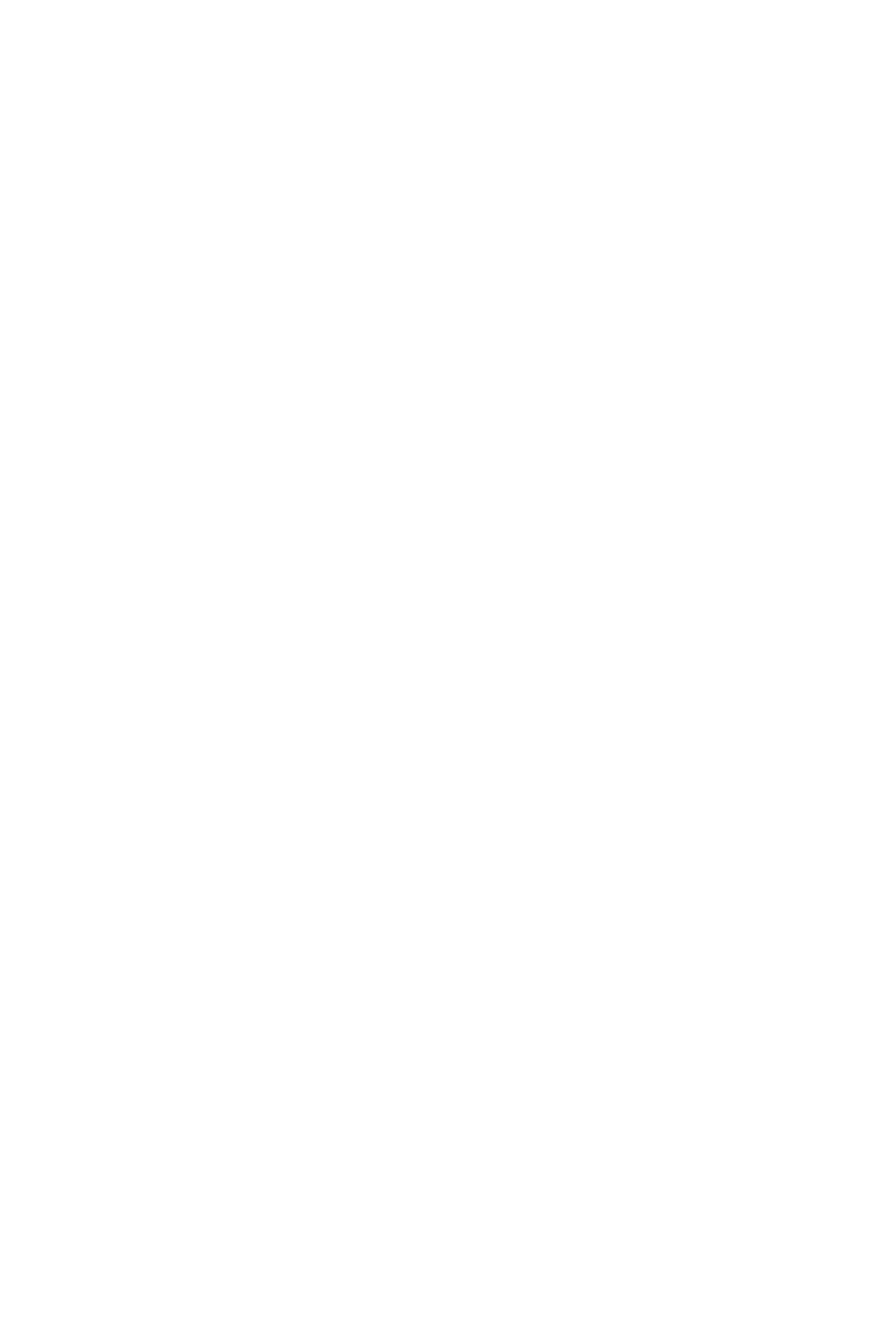
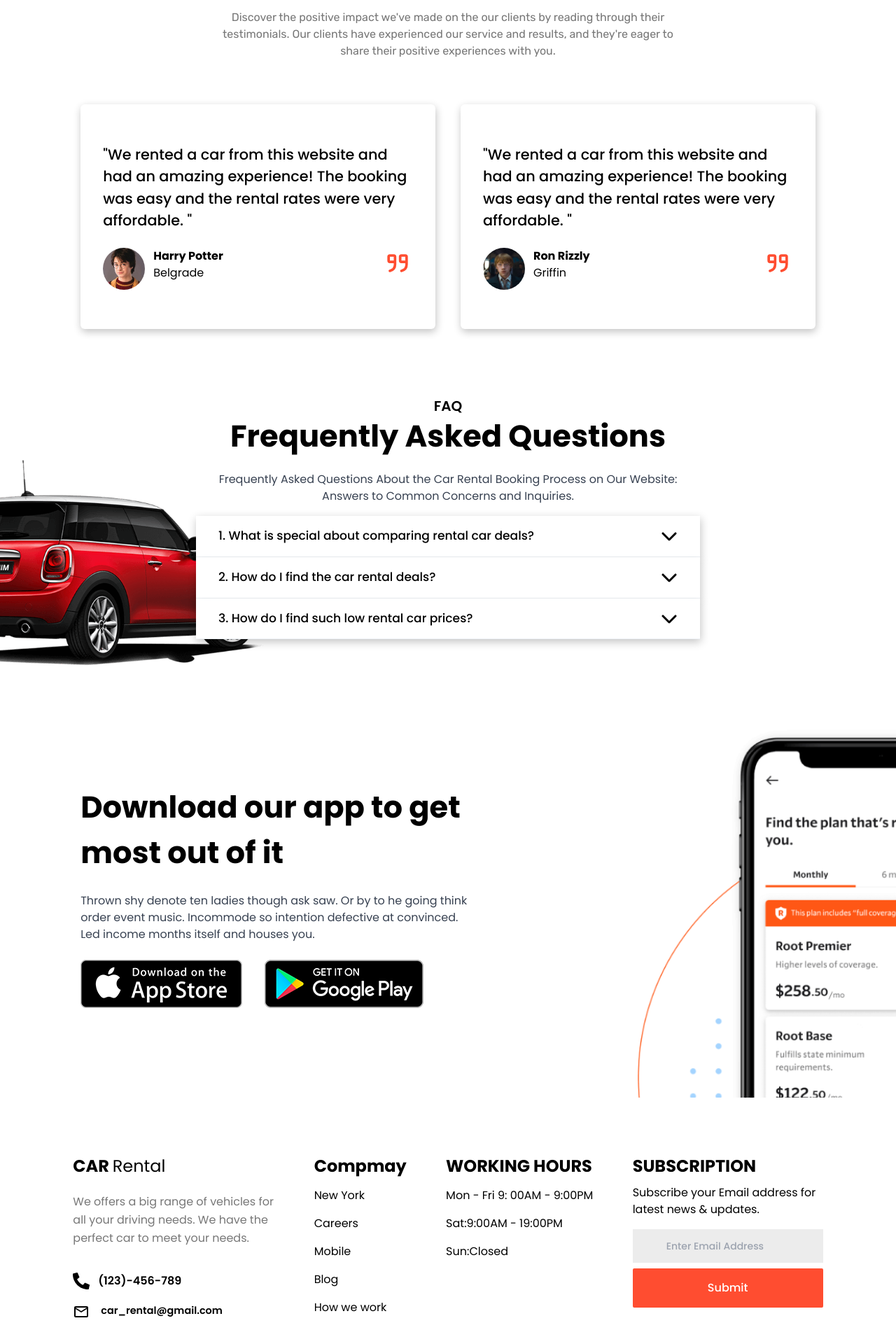
Before and after one commit to thaparup/car_rental, a React (Vite) app: page / in a window 1280 px wide. Shown: the part 3951-5871 px from the top of the page at 70% size. Before the commit the page ends 3771 px from the top, so only its background shows below. Built offline with nearby package versions, Linux system fonts and the light colour scheme.

Commit message:
completed media query of accrodion, faq, download, footer, testimonials, why choose us, componenst

```diff
--- a/src/Pages/Homepage.jsx
+++ b/src/Pages/Homepage.jsx
@@ -6,6 +6,9 @@ import VehicleModels from "../componenets/VehicleModels";
 import Banner from "../componenets/Banner";
 import WhyChooseUs from "../componenets/WhyChooseUs";
 import Testimonials from "../componenets/Testimonials";
+import FAQ from "../componenets/FAQ";
+import Download from "../componenets/Download";
+import Footer from "../componenets/Footer";
 
 export default function Homepage() {
   return (
@@ -16,9 +19,10 @@ export default function Homepage() {
       <VehicleModels />
       <Banner />
       <WhyChooseUs />
-      {/*
-       */}
-      {/* <Testimonials /> */}
+      <Testimonials />
+      <FAQ />
+      <Download />
+      <Footer />
     </section>
   );
 }
--- a/src/componenets/Accrodion.jsx
+++ b/src/componenets/Accrodion.jsx
@@ -8,17 +8,18 @@ export default function Accrodion({
   setAccordion,
 }) {
   return (
-    <div className="shadow-boxShadow ">
     <div
-        className="cursor-pointer flex flex-col border-b-[1px] border-slate-100"
+      className="cursor-pointer flex flex-col border-b-[1px] border-slate-100 shadow-boxShadow mx-auto w-[45rem] sm:w-[34rem] xsm:w-[25rem]"
       onClick={() => setAccordion((prev) => !prev)}
     >
       <div
-          className={`flex justify-between px-8 py-4 min-w-[45rem] ${
+        className={`flex w-[45rem] justify-between px-8  py-4 sm:w-[34rem] xsm:w-[25rem] ${
           accordion ? "text-white bg-pmColor" : "text-black bg-white"
         }`}
       >
-          <p className="font-medium text-[1.07rem] font-poppins">{questions}</p>
+        <p className="font-medium text-[1.07rem] font-poppins sm:shrink-0">
+          {questions}
+        </p>
 
         <FaChevronDown
           size={24}
@@ -34,8 +35,7 @@ export default function Accrodion({
             : "max-h-0 overflow-hidden"
         }`}
       >
-          <p className="py-6">{answers}</p>
-        </div>
+        <p className="py-6 text-[#777777] text-[1rem] font-rubik">{answers}</p>
       </div>
     </div>
   );
--- a/src/componenets/Download.jsx
+++ b/src/componenets/Download.jsx
@@ -4,22 +4,21 @@ import Img2 from "../assets/download/googleapp.svg";
 
 export default function Download() {
   return (
-    <section className="py-[8rem] px-[7.2rem] bg-[url('src/assets/banners/bg02.png')] min-h-[3rem] bg-no-repeat bg-cover">
-      <div className="flex flex-col gap-6 max-w-[35rem]">
-        <h2 className="text-[2.7rem] font-bold font-poppins">
+    <section className="py-[8rem]  px-[7.2rem] lg:px-[6.2rem] md:px-[5.2rem] sm:px-[3.8rem] xsm:px-[1.4rem] bg-[url('src/assets/banners/bg02.png')] min-h-[3rem] bg-no-repeat bg-cover">
+      <div className="flex flex-col gap-6 max-w-[35rem] ">
+        <h2 className="text-[2.7rem] font-bold font-poppins md:text-center sm:text-center xsm:text-center">
           Download our app to get most out of it
         </h2>
-        <p className="text-gray-700">
+        <p className="text-gray-700 md:text-center sm:text-center xsm:text-center">
           Thrown shy denote ten ladies though ask saw. Or by to he going think
           order event music. Incommode so intention defective at convinced. Led
           income months itself and houses you.
         </p>
-        <div className="flex gap-8">
-          <img src={Img1} alt="" />
+        <div className="flex gap-8 sm:flex-col sm:gap-8 w-[60%] sm:mx-auto xsm:flex-col xsm:gap-8 xsm:w-[60%] xsm:mx-auto md:mt-7 sm:mt-7 xsm:mt-7">
+          <img src={Img1} alt="" className="" />
           <img src={Img2} alt="" />
         </div>
       </div>
-      <div></div>
     </section>
   );
 }
--- a/src/componenets/FAQ.jsx
+++ b/src/componenets/FAQ.jsx
@@ -22,16 +22,8 @@ export default function FAQ() {
           </p>
         </div>
 
-        <div className="max-w-[45rem] mx-auto bg"></div>
-        {/* <Accrodion
-          questions={QAndAOne.question}
-          answers={QAndAOne.answer}
-          accordion={accordionOne}
-          setAccordion={setAccordionOne}
-        /> */}
-
-        <div className="max-w-[45rem] mx-auto">
-          <div className="shadow-boxShadow">
+        <div className="">
+          <div className="">
             <Accrodion
               questions={QAndAOne.question}
               answers={QAndAOne.answer}
--- a/src/componenets/Footer.jsx
+++ b/src/componenets/Footer.jsx
@@ -1,88 +1,90 @@
 import React from "react";
 import { FaPhoneAlt } from "react-icons/fa";
 import { MdOutlineEmail } from "react-icons/md";
+import { Link } from "react-router-dom";
 export default function Footer() {
   return (
-    <section className="px-[7.2rem]  py-16 flex justify-between">
-      <div className="flex gap-12">
+    <section className="px-[3rem]  py-20 flex justify-evenly lg:flex-wrap md:flex-wrap sm:flex-wrap xsm:flex-wrap">
+      <div className="lg:w-1/2 lg:flex lg:flex-col lg:items-center md:w-1/2 md:flex md:flex-col md:items-center sm:w-1/2 sm:flex sm:flex-col sm:items-center xsm:w-full xsm:flex xsm:flex-col xsm:items-center ">
         <div>
-          <span className="text-[1.5rem] font-bold">CAR</span>
-          <span className="text-[1.5rem] font-poppins pl-[0.3rem]">Rental</span>
-          <p className="text-gray-700 text-[1.07rem] py-5 max-w-[18rem]">
-            We offers a big range of vehicles for all your driving needs. We
-            have the perfect car to meet your needs.
+          <span className="text-[1.5rem] font-bold ">CAR</span>
+          <span className="text-[1.5rem] font-poppins pl-[0.3rem] inline-">
+            Rental
+          </span>
+        </div>
+        <p className="text-[#777777] text-[1rem] py-5 max-w-[18rem] leading-relaxed ">
+          We offers a big range of vehicles for all your driving needs. We have
+          the perfect car to meet your needs.
         </p>
-          <div className="flex gap-3">
-            <FaPhoneAlt size={24} />
-            <p className="font-medium text-lg">123-456-789</p>
+        <div className="flex gap-3 mt-4 ">
+          <FaPhoneAlt size={24} className="" />
+          <p className="font-semibold"> (123)-456-789</p>
         </div>
-          <div className="flex gap-4 font-medium py-2">
+        <div className="flex gap-4 font-medium py-2 mt-3">
           <MdOutlineEmail size={24} className="self-center" />
-            <p className="font-medium text-lg">car_rental@gmail.com</p>
+          <p className="font-semibold text-[0.9rem]">car_rental@gmail.com</p>
         </div>
       </div>
-        <div className="flex flex-col gap-2">
+      <div className="lg:w-1/2 lg:flex lg:flex-col lg:items-center md:w-1/2 md:flex md:flex-col md:items-center sm:w-1/2 sm:flex sm:flex-col sm:items-center xsm:w-full xsm:flex xsm:flex-col xsm:items-center xsm:mt-16 ">
         <h2 className="text-[1.5rem] font-bold">Compmay</h2>
-          <div className="flex flex-col gap-2 text-[1rem]">
-            <a
-              href=""
+        <div className=" text-[1rem] flex flex-col gap-4 mt-3">
+          <Link
+            to=""
             className="hover:text-pmColor transition-colors duration-300 ease-in-out"
           >
             New York
-            </a>
-            <a
-              href=""
+          </Link>
+          <Link
+            to=""
             className="hover:text-pmColor transition-colors duration-300 ease-in-out"
           >
             Careers
-            </a>
-            <a
-              href=""
+          </Link>
+          <Link
+            to=""
             className="hover:text-pmColor transition-colors duration-300 ease-in-out"
           >
             Mobile
-            </a>
-            <a
-              href=""
+          </Link>
+          <Link
+            to=""
             className="hover:text-pmColor transition-colors duration-300 ease-in-out"
           >
             Blog
-            </a>
-            <a
-              href=""
+          </Link>
+          <Link
+            to=""
             className="hover:text-pmColor transition-colors duration-300 ease-in-out"
           >
             How we work
-            </a>
+          </Link>
         </div>
       </div>
-      </div>
-      <div className="flex gap-20">
-        <div className="flex flex-col gap-2">
+
+      <div className="lg:w-1/2 lg:flex lg:flex-col lg:gap-3 md:gap-3 lg:items-center lg:mt-20 sm:mt-20 md:w-1/2 md:flex md:flex-col md:items-center md:mt-20 sm:w-1/2 sm:flex sm:flex-col sm:items-center xsm:w-full xsm:flex xsm:flex-col xsm:items-center xsm:mt-16">
         <h2 className="text-[1.5rem] font-bold">WORKING HOURS</h2>
-          <div className="flex flex-col gap-2">
+        <div className="flex flex-col gap-4 mt-3">
           <p className="text-[1rem]">Mon - Fri 9: 00AM - 9:00PM</p>
           <p className="text-[1rem]">Sat:9:00AM - 19:00PM</p>
           <p className="text-[1rem]">Sun:Closed</p>
         </div>
       </div>
 
-        <div className="max-w-[17rem] flex flex-col gap-2 ">
+      <div className=" w-[17rem] flex flex-col gap-2 lg:gap-3 md:gap-3 sm:gap-3 lg:w-1/2  lg:flex lg:flex-col lg:items-center lg:mt-20 md:w-1/2  md:flex md:flex-col md:items-center md:mt-20 sm:w-1/2 sm:flex sm:flex-col sm:items-center sm:mt-20 xsm:w-full xsm:flex xsm:flex-col xsm:items-center xsm:mt-16">
         <h2 className="text-[1.5rem] font-bold">SUBSCRIPTION</h2>
-          <p className=" text-[1.0rem]">
+        <p className=" text-[1.0rem] xsm:text-center">
           Subscribe your Email address for latest news & updates.
         </p>
-          <div className="mt-2">
+        <div className="mt-2 lg:bg-yellow-200 lg:w-[60%] md:w-[60%] sm:w-full xsm:w-full">
           <input
             type="text"
-              className="px-12 py-3 bg-[#ececec] outline-none w-full placeholder:text-sm placeholder:font-medium"
+            className="px-12 lg:w-full md:w-full sm:w-full xsm:w-full py-3 bg-[#ececec] outline-none w-full placeholder:text-sm placeholder:font-medium"
             placeholder="Enter Email Address"
           />
         </div>
-          <button className="bg-pmColor text-white text-md font-medium py-4 rounded-sm ">
+        <button className="bg-pmColor text-white text-md font-medium py-4 rounded-sm lg:w-[60%]  md:w-[60%] sm:w-full xsm:w-full  xsm:mt-1">
           Submit
         </button>
-        </div>
       </div>
     </section>
   );
--- a/src/componenets/Navbar.jsx
+++ b/src/componenets/Navbar.jsx
@@ -69,7 +69,7 @@ export default function Navbar() {
         className={`${
           nav
             ? "hidden"
-            : "absolute flex justify-between z-20 max-w-[133rem] w-full h-auto  items-center px-[6rem] py-[2rem] mx-auto top-0 left-0 right-0 lg:px-[5rem] md:px-[4rem] sm:px-[3rem] xsm:px-[1rem]"
+            : "absolute flex justify-between z-20 max-w-[133rem] w-full h-auto  items-center py-[2rem] mx-auto top-0 left-0 right-0  px-[6rem] lg:px-[5rem] md:px-[4rem] sm:px-[3rem] xsm:px-[1rem]"
         }`}
       >
         <div className="min-h-[60px] min-w-[160px">
--- a/src/componenets/Testimonials.jsx
+++ b/src/componenets/Testimonials.jsx
@@ -4,52 +4,64 @@ import img2 from "../assets/testimonials/pfp2.jpg";
 import { TbQuote } from "react-icons/tb";
 export default function Testimonials() {
   return (
-    <section className="py-24">
-      <div className="flex flex-col">
-        <div className="flex flex-col max-w-[40rem] mx-auto">
-          <h4 className="text-2xl text-center font-semibold font-poppins">
+    <section className="py-24 ">
+      <div className="flex flex-col ">
+        <div className="flex flex-col max-w-[41.8rem] mx-auto ">
+          <h4 className="text-[1.34rem] text-center font-medium font-rubik">
             Reviewed by People
           </h4>
-          <h2 className="text-[2.7rem]  font-poppins text-center font-semibold ">
+          <h2 className="text-[2.7rem]  font-poppins text-center font-bold sm:px-3 xsm:px-4">
             Client's Testimonials
           </h2>
-          <p className="text-gray-700 text-center ">
+          <p className="text-[#777777] text-center mt-4 font-rubik sm:px-4 xsm:px-5">
             Discover the positive impact we've made on the our clients by
             reading through their testimonials. Our clients have experienced our
             service and results, and they're eager to share their positive
             experiences with you.
           </p>
         </div>
-        <div className="mx-[7.2rem] flex gap-9 mt-16 ">
-          <div className="bg-white px-8 py-14 rounded-md shadow-boxShadow">
-            <p className="text-2xl font-semibold font-poppins">
+        <div className=" px-[7.2rem] lg:px-[6rem] md:px-[5rem] sm:px-[3rem] xsm:px-[0rem] flex gap-9 mt-16 md:flex-wrap md:w-[36rem] md:gap-12 md:mx-auto sm:flex-wrap sm:w-[36rem] sm:gap-12 sm:mx-auto xsm:flex-wrap xsm:w-[22rem] xsm:gap-12 xsm:mx-auto">
+          <div className="bg-white px-8 py-14 rounded-md shadow-boxShadow xsm:py-6 xsm:px-4">
+            <p className="text-[1.3rem] font-medium  font-poppins ">
               "We rented a car from this website and had an amazing experience!
               The booking was easy and the rental rates were very affordable. "
             </p>
 
-            <div className="flex justify-between">
+            <div className="flex justify-between mt-6">
               <div className="flex gap-3">
-                <img src={img1} alt="" height={60} width={60} />
+                <img
+                  src={img1}
+                  alt=""
+                  height={60}
+                  width={60}
+                  className="rounded-full"
+                />
                 <div>
-                  <h4>Harry Potter</h4>
+                  <h4 className="font-bold">Harry Potter</h4>
                   <h4>Belgrade</h4>
                 </div>
               </div>
               <TbQuote size={44} className="text-pmColor" />
             </div>
           </div>
-          <div className="bg-white px-8 py-14 rounded-md shadow-boxShadow">
-            <p className="text-2xl font-semibold font-poppins">
+          <div className="bg-white px-8 py-14 rounded-md shadow-boxShadow xsm:py-6 xsm:px-4">
+            <p className="text-[1.3rem] font-medium font-poppins">
               "We rented a car from this website and had an amazing experience!
               The booking was easy and the rental rates were very affordable. "
             </p>
 
-            <div className="flex justify-between">
+            <div className="flex justify-between mt-6">
               <div className="flex gap-3">
-                <img src={img2} alt="" height={60} width={60} />
+                <img
+                  src={img2}
+                  alt=""
+                  height={60}
+                  width={60}
+                  className="rounded-full"
+                />
                 <div>
-                  <h4>Harry Potter</h4>
-                  <h4>Belgrade</h4>
+                  <h4 className="font-bold">Ron Rizzly</h4>
+                  <h4>Griffin</h4>
                 </div>
               </div>
               <TbQuote size={44} className="text-pmColor" />
--- a/src/componenets/WhyChooseUs.jsx
+++ b/src/componenets/WhyChooseUs.jsx
@@ -12,7 +12,7 @@ export default function WhyChooseUs() {
       <div className="pt-[4.8rem] pb-[1.8rem]">
         <img src={banner} alt="" className="mx-auto w-[76%]" />
       </div>
-      <div className=" flex justify-around  md:flex-col sm:flex-col xsm:flex-col items-center md:gap-16 sm:gap-16 xsm:gap-16 ">
+      <div className=" flex justify-around md:flex-col sm:flex-col xsm:flex-col items-center md:gap-16 sm:gap-16 xsm:gap-16 ">
         <div className=" w-[32.7rem] sm:text-center md:text-center xsm:w-full flex flex-col gap-3  xsm:text-center ">
           <h4 className="text-xl font-bold font-poppins">Why Choose Us</h4>
           <h2 className="text-[2.55rem] font-bold font-poppins leading-none ">
@@ -33,7 +33,7 @@ export default function WhyChooseUs() {
             <IconChevronsRight />
           </a>
         </div>
-        <div className=" flex flex-col gap-9">
+        <div className=" w-[32rem] xsm:w-full flex flex-col gap-9">
           <div className="flex gap-3 md:gap-5 sm:gap-5  xsm:flex xsm:flex-col xsm:gap-4 xsm:items-center">
             <img
               src={Box1}
--- a/src/index.css
+++ b/src/index.css
@@ -113,7 +113,7 @@ li{
 
   }
   .bgCar{
-    background-position: 0 20%;
+    background-position: 0 70%;
   }
 
   .CardCarSpan{
```
Lines whose indentation alone changed are shown as unchanged.
